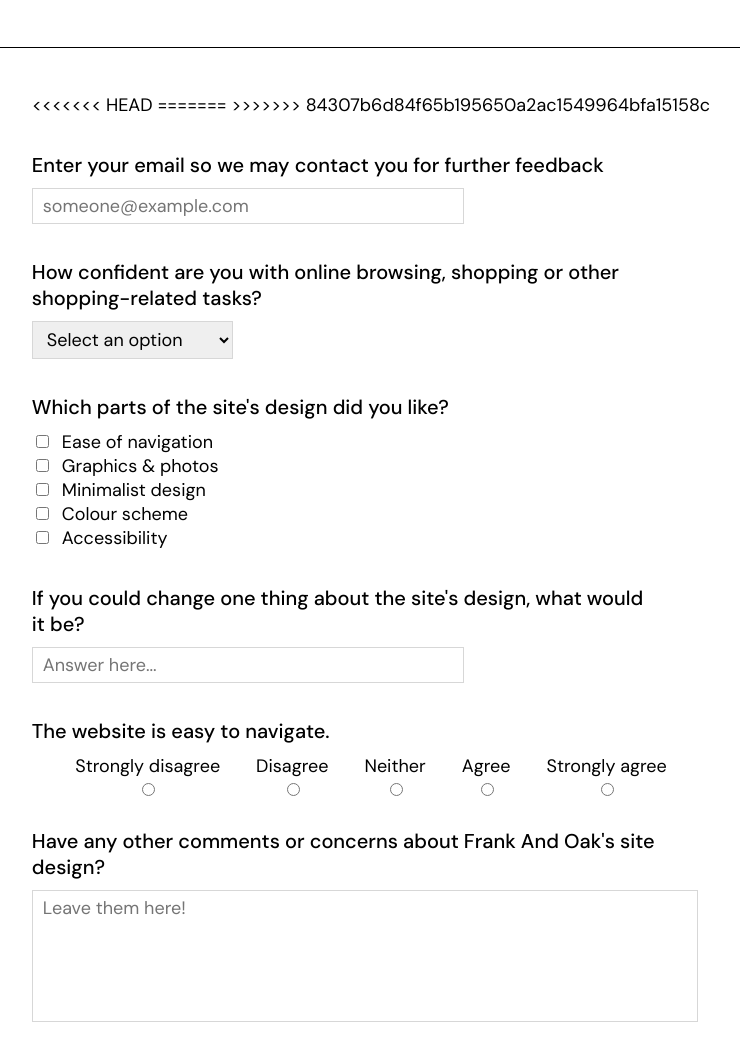
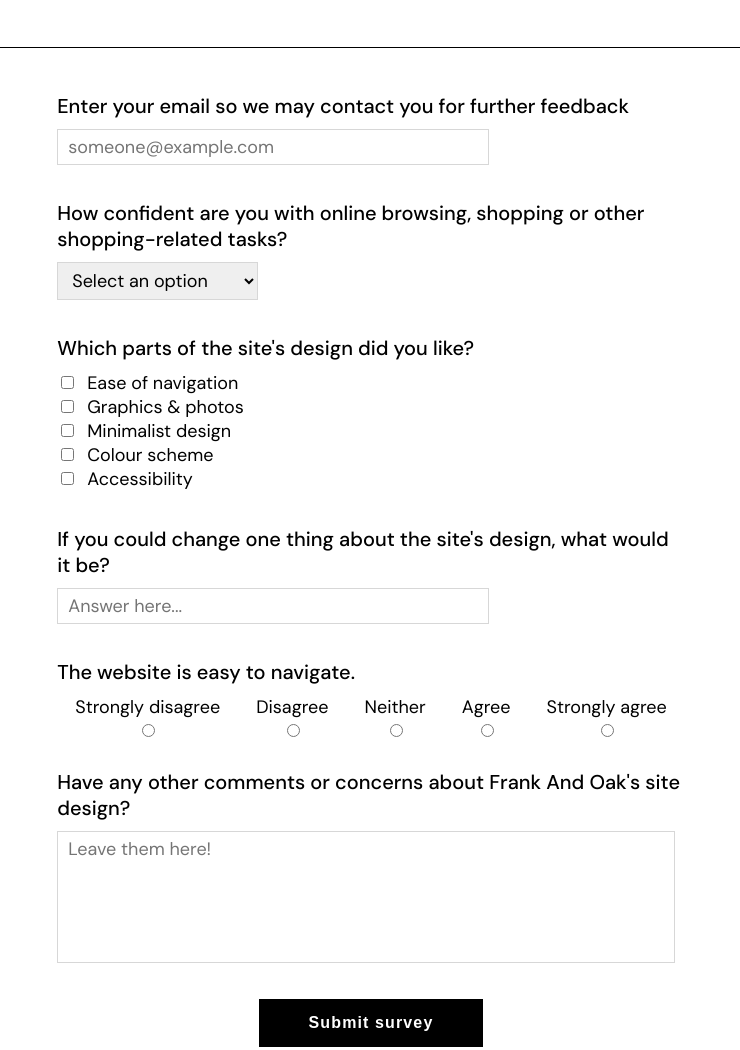
Before and after one commit to swardak/franknoak-survey, a plain HTML site: page index.html in a window 1280 px wide. Shown: the part 842-1892 px from the top of the page, without its empty margins (269-1009 px from the left). Drawn offline with Linux system fonts and the light colour scheme.

Commit message:
Revert "oh god what is git"
This reverts commit f18e7ede5af8dabeba44258b81ee3cf2eb0ca96f, reversing
changes made to d16c82d69c041a4aecb3d0251046dfb8fa40f5c9.

```diff
--- a/index.html
+++ b/index.html
@@ -37,27 +37,6 @@
             <hr>
 
             <div class="questions">
-<<<<<<< HEAD
-=======
-                <!-- possible questions
-                how old are you
-            have u ever used this website
-        what ethnicity are u (not used for the test at all, just curious *smirk emoji*)
-    how did u find experience of navigating to x
-    how wa
-
-    what was ur overall impression of x
-how would u change x
-
-
-text type input
-radio button
-selection list
-checkox multiple
-comments
-
--->
->>>>>>> 84307b6d84f65b195650a2ac1549964bfa15158c
                 <div class="q">
                     <p>Enter your email so we may contact you for further feedback</p>
                     <input type="email" class="box-style" placeholder="someone@example.com" size="40"/>
```
Also changed, not shown: 1 other file.
